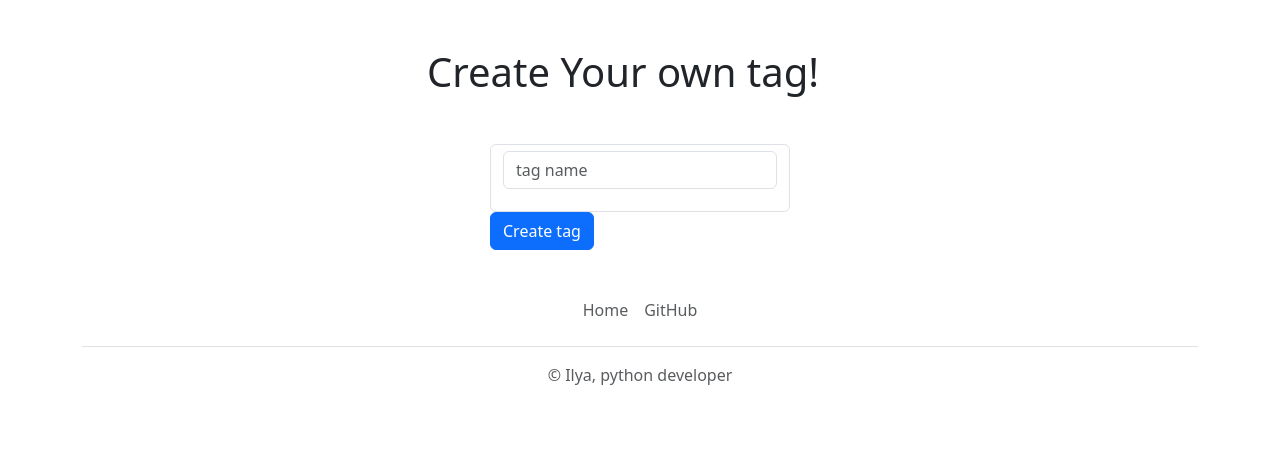
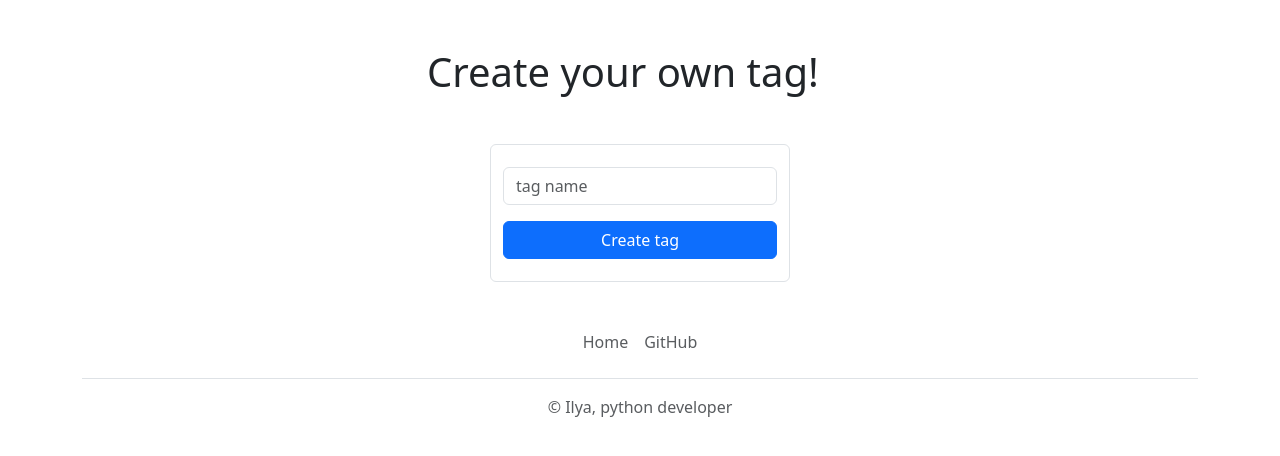
Before and after one commit to ilya-4real/simple_blog, a Django app: page /blog/tag/create/ in a window 1280 px wide. Shown: the part 73-529 px from the top of the page. Run offline with Django 4.2, Linux system fonts and the light colour scheme; the visitor is signed in with stand-in values (Sample User, id 1).

Commit message:
improved apperance of login and tag create forms

```diff
--- a/blog/forms.py
+++ b/blog/forms.py
@@ -13,7 +13,7 @@ class TagForm(forms.ModelForm):
         fields = ['title', ]
 
         widgets = {
-            'title': forms.TextInput(attrs={'class': 'form-control mb-3', 'placeholder': 'tag name'}),
+            'title': forms.TextInput(attrs={'class': 'form-control my-3', 'placeholder': 'tag name'}),
         }
 
     def clean_slug(self):
@@ -24,6 +24,12 @@ class TagForm(forms.ModelForm):
         if Tag.objects.filter(slug__iexact=new_slug).count():
             raise ValidationError('This tag already exists!')
         return new_slug
+
+    def clean_title(self):
+        new_title = self.cleaned_data['title']
+        if " " in new_title:
+            raise ValidationError('You can create only one-word tag')
+        return new_title
 
 
 class PostForm(forms.ModelForm):
--- a/blog/templates/blog/tag_create.html
+++ b/blog/templates/blog/tag_create.html
@@ -6,13 +6,14 @@
 
 {% block content %}
   <div class="container align-items-center" style="max-width: 450px;">
-    <h1 class="mt-5 mb-5" >Create Your own tag!</h1>
+    <h1 class="mt-5 mb-5" >Create your own tag!</h1>
   </div>
   <form action="{% url 'tag_create_url' %}" method="post" style="max-width: 300px; margin: auto;">
   {% csrf_token %}
 
-      {%for field in form%}
-        <div class="form-control">
+
+        <div class="form-control mb-3">
+          {%for field in form%}
           {%if field.errors %}
             <div class="alert alert-danger">
               {{ field.errors }}
@@ -20,11 +21,13 @@
           {% endif %}
 
           {{field}}
+          {% endfor %}
+          <button type="submit" class="btn btn-primary w-100 mb-3">Create tag</button>
         </div>
 
-      {% endfor %}
 
-      <button type="submit" class="btn btn-primary">Create tag</button>
+
+
     </form>
 
 {% endblock %}
--- a/blog/views.py
+++ b/blog/views.py
@@ -47,7 +47,7 @@ class UserLogIn(View):
         return render(request, 'blog/log_in.html', context={'form': form})
 
     def post(self, request):
-        form = AuthenticationForm()
+        form = UserLogInForm()
         username = request.POST['username']
         password = request.POST['password']
         user = authenticate(username=username, password=password)
```
Also changed, not shown: blog/migrations/0003_alter_post_options_alter_tag_options_post_author_and_more.py, blog/migrations/0004_tag_author.py (deleted).
